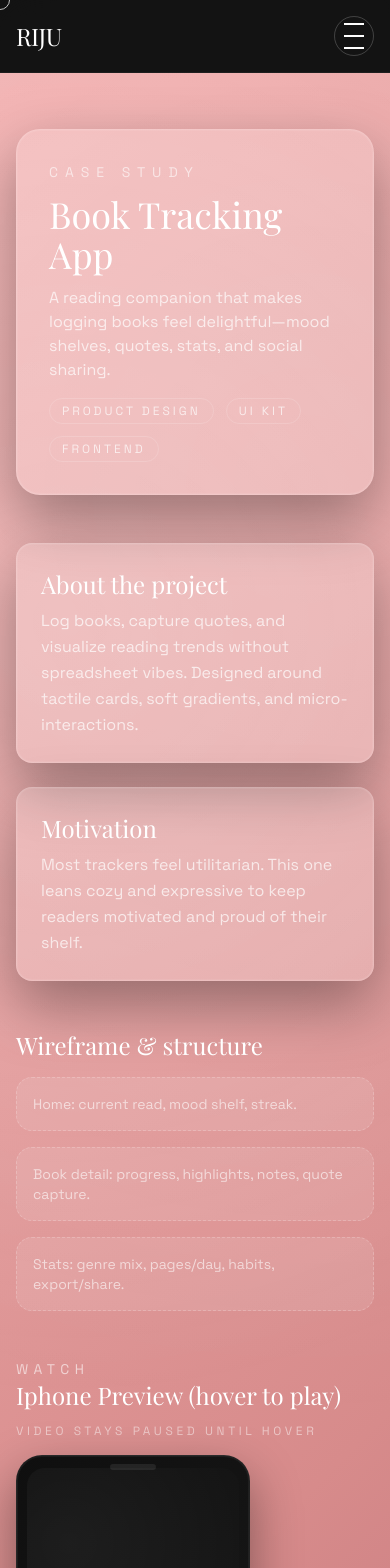
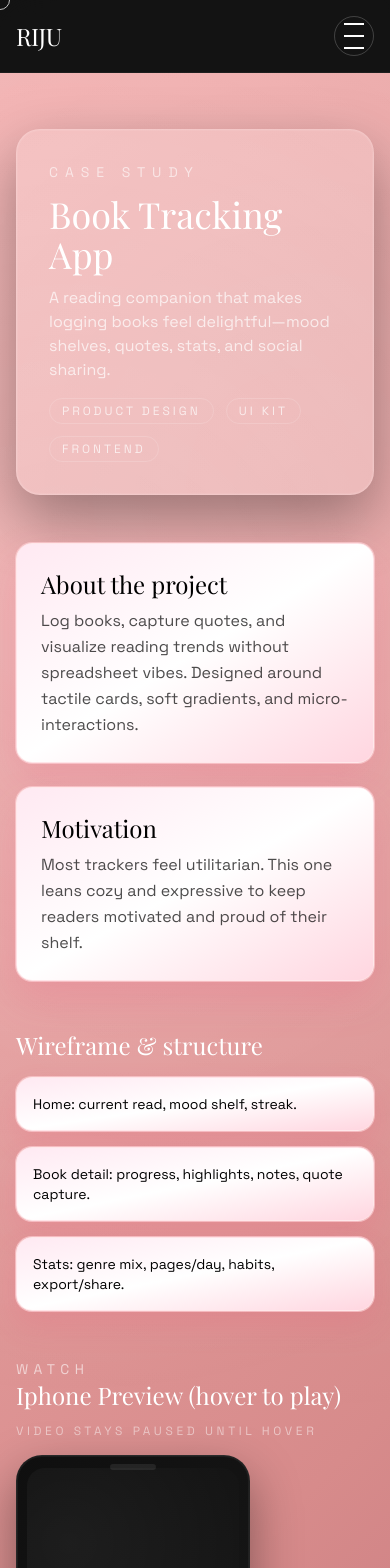
Before and after one commit to riju17/portfolio, a Next.js app: page /studio/book-app in a window 390 px wide. Shown: the top 1568 px of the page. Built offline with nearby package versions, Linux system fonts and the light colour scheme; grey boxes are pictures that could not be loaded; a web font is replaced by a local one.

Commit message:
Apply rosy process theme to academy and book case studies

```diff
--- a/src/app/studio/academy-management/page.tsx
+++ b/src/app/studio/academy-management/page.tsx
@@ -23,16 +23,16 @@ export default function AcademyManagementPage() {
         </div>
 
         <section className="mt-12 grid gap-6 md:grid-cols-2">
-          <div className="studio-coral-card rounded-2xl p-6 shadow-lg">
+          <div className="rounded-2xl border border-rose-100/80 bg-gradient-to-br from-[#ffe9f2] via-white to-[#ffd6e0] p-6 text-black shadow-[0_18px_40px_rgba(240,80,120,0.18)] ring-1 ring-rose-200/70">
             <h3 className="text-2xl font-display">About the project</h3>
-            <p className="mt-2 text-white/70 leading-relaxed">
+            <p className="mt-2 text-black/70 leading-relaxed">
               Built to replace spreadsheets and WhatsApp threads. Coaches get easy attendance + drills, parents get clear fees and updates, and admins
               see revenue + roster health at a glance.
             </p>
           </div>
-          <div className="studio-coral-card rounded-2xl p-6 shadow-lg">
+          <div className="rounded-2xl border border-rose-100/80 bg-gradient-to-br from-[#ffe9f2] via-white to-[#ffd6e0] p-6 text-black shadow-[0_18px_40px_rgba(240,80,120,0.18)] ring-1 ring-rose-200/70">
             <h3 className="text-2xl font-display">Motivation</h3>
-            <p className="mt-2 text-white/70 leading-relaxed">
+            <p className="mt-2 text-black/70 leading-relaxed">
               Small academies need pro-grade tooling without bloat. We focused on clarity, mobile-first data entry, and branded PDFs for trust.
             </p>
           </div>
@@ -40,12 +40,14 @@ export default function AcademyManagementPage() {
 
         <section className="mt-12">
           <h3 className="text-2xl font-display">Wireframe & structure</h3>
-          <div className="mt-4 grid gap-4 md:grid-cols-3 text-white/60 text-sm">
-            <div className="rounded-2xl border border-dashed border-white/20 bg-white/10 p-4">Dashboard: fees, attendance, next matches.</div>
-            <div className="rounded-2xl border border-dashed border-white/20 bg-white/10 p-4">
+          <div className="mt-4 grid gap-4 md:grid-cols-3 text-sm text-black">
+            <div className="rounded-2xl border border-rose-100/80 bg-gradient-to-br from-[#ffe9f2] via-white to-[#ffd6e0] p-4 shadow-[0_14px_30px_rgba(240,80,120,0.16)] ring-1 ring-rose-200/70">
+              Dashboard: fees, attendance, next matches.
+            </div>
+            <div className="rounded-2xl border border-rose-100/80 bg-gradient-to-br from-[#ffe9f2] via-white to-[#ffd6e0] p-4 shadow-[0_14px_30px_rgba(240,80,120,0.16)] ring-1 ring-rose-200/70">
               Sessions: drills, squads, coach notes, quick attendance.
             </div>
-            <div className="rounded-2xl border border-dashed border-white/20 bg-white/10 p-4">
+            <div className="rounded-2xl border border-rose-100/80 bg-gradient-to-br from-[#ffe9f2] via-white to-[#ffd6e0] p-4 shadow-[0_14px_30px_rgba(240,80,120,0.16)] ring-1 ring-rose-200/70">
               Reports: PDFs for parents, exports for admin, shareable links.
             </div>
           </div>
@@ -64,8 +66,8 @@ export default function AcademyManagementPage() {
               <MobileVideoPlayer src="/Academymanagement.mov" />
               <div className="device-mobile-base" />
             </div>
-            <div className="studio-coral-card rounded-2xl p-5 shadow-lg text-sm leading-relaxed text-white/80">
-              <h4 className="text-xl font-display text-white">Playback notes</h4>
+            <div className="rounded-2xl border border-rose-100/80 bg-gradient-to-br from-[#ffe9f2] via-white to-[#ffd6e0] p-5 text-black shadow-[0_18px_40px_rgba(240,80,120,0.18)] ring-1 ring-rose-200/70 text-sm leading-relaxed">
+              <h4 className="text-xl font-display text-black">Playback notes</h4>
               <p className="mt-2">
                 Hover to play the mobile demo. The video resets when you leave the frame so viewers can replay from the start without controls.
               </p>
@@ -78,18 +80,18 @@ export default function AcademyManagementPage() {
         </section>
 
         <section className="mt-12 grid gap-6 md:grid-cols-2">
-          <div className="studio-coral-card rounded-2xl p-6 shadow-lg">
+          <div className="rounded-2xl border border-rose-100/80 bg-gradient-to-br from-[#ffe9f2] via-white to-[#ffd6e0] p-6 text-black shadow-[0_18px_40px_rgba(240,80,120,0.18)] ring-1 ring-rose-200/70">
             <h3 className="text-2xl font-display">What to add</h3>
-            <ul className="mt-3 space-y-2 text-white/70 text-sm leading-relaxed">
+            <ul className="mt-3 space-y-2 text-sm leading-relaxed text-black/70">
               <li>• Key flows: onboarding, fee reminders, attendance, report export.</li>
               <li>• System cards: design tokens, buttons, tables, badges.</li>
               <li>• Metrics: overdue fees cut %, report open rate, adoption by coaches.</li>
               <li>• Tech: Next.js, auth, database, PDF generation approach.</li>
             </ul>
           </div>
-          <div className="studio-coral-card rounded-2xl p-6 shadow-lg">
+          <div className="rounded-2xl border border-rose-100/80 bg-gradient-to-br from-[#ffe9f2] via-white to-[#ffd6e0] p-6 text-black shadow-[0_18px_40px_rgba(240,80,120,0.18)] ring-1 ring-rose-200/70">
             <h3 className="text-2xl font-display">Next steps</h3>
-            <p className="mt-2 text-white/70 leading-relaxed">
+            <p className="mt-2 text-black/70 leading-relaxed">
               Add actual wireframes or long-scroll UI exports. Want a scroll-on-hover storyboard? Export a tall JPG from Figma and we’ll slot it
               between sections.
             </p>
--- a/src/app/studio/book-app/page.tsx
+++ b/src/app/studio/book-app/page.tsx
@@ -23,16 +23,16 @@ export default function BookAppPage() {
         </div>
 
         <section className="mt-12 grid gap-6 md:grid-cols-2">
-          <div className="studio-coral-card rounded-2xl p-6 shadow-lg">
+          <div className="rounded-2xl border border-rose-100/80 bg-gradient-to-br from-[#ffe9f2] via-white to-[#ffd6e0] p-6 text-black shadow-[0_18px_40px_rgba(240,80,120,0.18)] ring-1 ring-rose-200/70">
             <h3 className="text-2xl font-display">About the project</h3>
-            <p className="mt-2 text-white/70 leading-relaxed">
+            <p className="mt-2 text-black/70 leading-relaxed">
               Log books, capture quotes, and visualize reading trends without spreadsheet vibes. Designed around tactile cards, soft gradients, and
               micro-interactions.
             </p>
           </div>
-          <div className="studio-coral-card rounded-2xl p-6 shadow-lg">
+          <div className="rounded-2xl border border-rose-100/80 bg-gradient-to-br from-[#ffe9f2] via-white to-[#ffd6e0] p-6 text-black shadow-[0_18px_40px_rgba(240,80,120,0.18)] ring-1 ring-rose-200/70">
             <h3 className="text-2xl font-display">Motivation</h3>
-            <p className="mt-2 text-white/70 leading-relaxed">
+            <p className="mt-2 text-black/70 leading-relaxed">
               Most trackers feel utilitarian. This one leans cozy and expressive to keep readers motivated and proud of their shelf.
             </p>
           </div>
@@ -40,12 +40,14 @@ export default function BookAppPage() {
 
         <section className="mt-12">
           <h3 className="text-2xl font-display">Wireframe & structure</h3>
-          <div className="mt-4 grid gap-4 md:grid-cols-3 text-white/60 text-sm">
-            <div className="rounded-2xl border border-dashed border-white/20 bg-white/10 p-4">Home: current read, mood shelf, streak.</div>
-            <div className="rounded-2xl border border-dashed border-white/20 bg-white/10 p-4">
+          <div className="mt-4 grid gap-4 md:grid-cols-3 text-sm text-black">
+            <div className="rounded-2xl border border-rose-100/80 bg-gradient-to-br from-[#ffe9f2] via-white to-[#ffd6e0] p-4 shadow-[0_14px_30px_rgba(240,80,120,0.16)] ring-1 ring-rose-200/70">
+              Home: current read, mood shelf, streak.
+            </div>
+            <div className="rounded-2xl border border-rose-100/80 bg-gradient-to-br from-[#ffe9f2] via-white to-[#ffd6e0] p-4 shadow-[0_14px_30px_rgba(240,80,120,0.16)] ring-1 ring-rose-200/70">
               Book detail: progress, highlights, notes, quote capture.
             </div>
-            <div className="rounded-2xl border border-dashed border-white/20 bg-white/10 p-4">
+            <div className="rounded-2xl border border-rose-100/80 bg-gradient-to-br from-[#ffe9f2] via-white to-[#ffd6e0] p-4 shadow-[0_14px_30px_rgba(240,80,120,0.16)] ring-1 ring-rose-200/70">
               Stats: genre mix, pages/day, habits, export/share.
             </div>
           </div>
@@ -64,8 +66,8 @@ export default function BookAppPage() {
               <MobileVideoPlayer src="/bookapp.mov" />
               <div className="device-mobile-base" />
             </div>
-            <div className="studio-coral-card rounded-2xl p-5 shadow-lg text-sm leading-relaxed text-white/80">
-              <h4 className="text-xl font-display text-white">Playback notes</h4>
+            <div className="rounded-2xl border border-rose-100/80 bg-gradient-to-br from-[#ffe9f2] via-white to-[#ffd6e0] p-5 text-black shadow-[0_18px_40px_rgba(240,80,120,0.18)] ring-1 ring-rose-200/70 text-sm leading-relaxed">
+              <h4 className="text-xl font-display text-black">Playback notes</h4>
               <p className="mt-2">
                 Hover to play the mobile demo. The clip restarts on exit to make repeat viewing easy without UI chrome.
               </p>
@@ -78,18 +80,18 @@ export default function BookAppPage() {
         </section>
 
         <section className="mt-12 grid gap-6 md:grid-cols-2">
-          <div className="studio-coral-card rounded-2xl p-6 shadow-lg">
+          <div className="rounded-2xl border border-rose-100/80 bg-gradient-to-br from-[#ffe9f2] via-white to-[#ffd6e0] p-6 text-black shadow-[0_18px_40px_rgba(240,80,120,0.18)] ring-1 ring-rose-200/70">
             <h3 className="text-2xl font-display">What to add</h3>
-            <ul className="mt-3 space-y-2 text-white/70 text-sm leading-relaxed">
+            <ul className="mt-3 space-y-2 text-sm leading-relaxed text-black/70">
               <li>• High-fidelity screens: onboarding, shelf, book detail, stats.</li>
               <li>• Design tokens: typography, colors, cards, buttons, inputs.</li>
               <li>• Metrics: streak retention, books logged/month, quote saves.</li>
               <li>• Tech: stack (Next.js/Supabase), offline plan, sync approach.</li>
             </ul>
           </div>
-          <div className="studio-coral-card rounded-2xl p-6 shadow-lg">
+          <div className="rounded-2xl border border-rose-100/80 bg-gradient-to-br from-[#ffe9f2] via-white to-[#ffd6e0] p-6 text-black shadow-[0_18px_40px_rgba(240,80,120,0.18)] ring-1 ring-rose-200/70">
             <h3 className="text-2xl font-display">Next steps</h3>
-            <p className="mt-2 text-white/70 leading-relaxed">
+            <p className="mt-2 text-black/70 leading-relaxed">
               Add your long-scroll mockup between sections if desired. Need hover-to-scroll storyboard? Export a tall JPG and we’ll embed it.
             </p>
             <Link href="/contact" className="mt-4 inline-flex text-sm uppercase tracking-[0.3em] text-street-accent">
```
